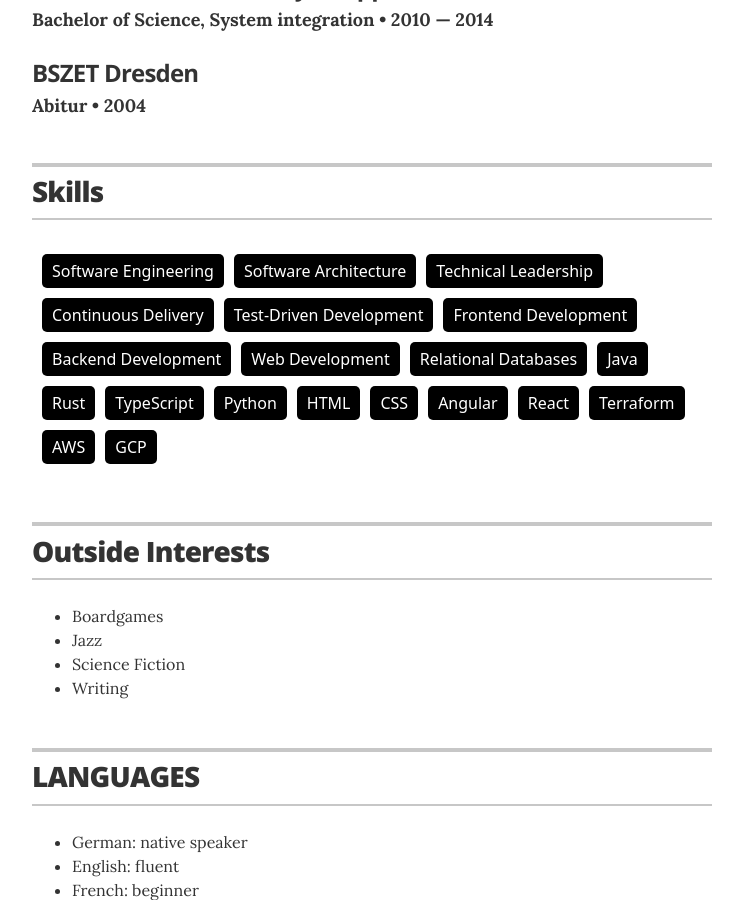
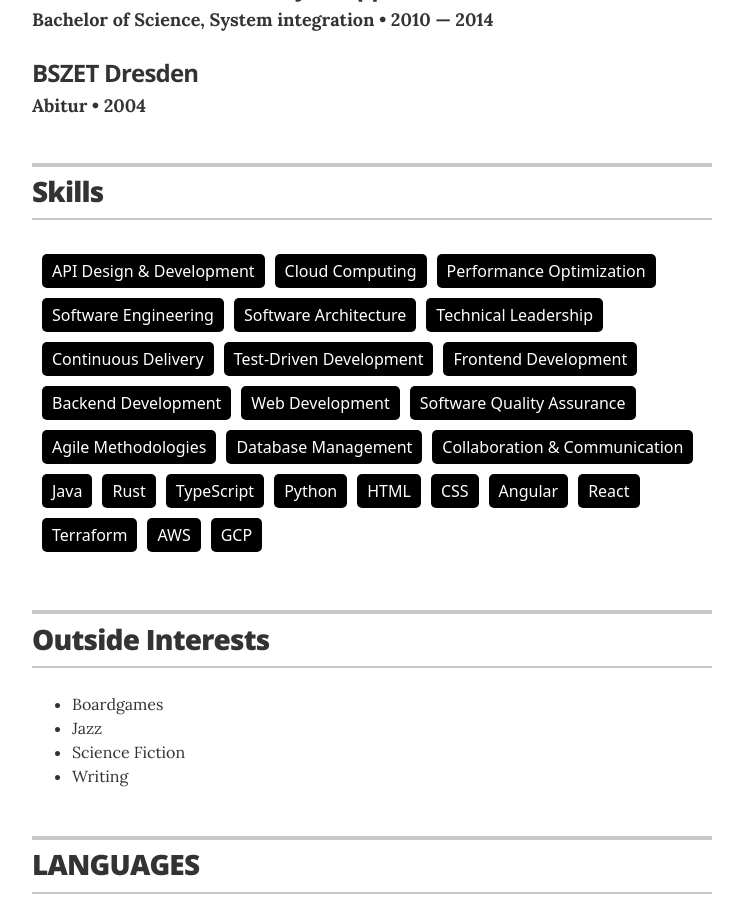
Before and after one commit to DiesDasJenes/DiesDasJenes.github.io, a Jekyll site: the page built from index.html, in a window 1280 px wide and 900 px high, scrolled down 1835 px. Shown: the whole window, without its empty margins (268-1011 px from the left). Built offline with Jekyll 4.4.1, drawn with Linux system fonts in a browser that asks for light colours.

Commit message:
Adding more skills and achievements

```diff
--- a/_data/experience.yml
+++ b/_data/experience.yml
@@ -4,7 +4,11 @@
   position:  Senior Software Developer Consultant
   duration: May, 2021 &mdash; Present
   summary: Developed and implemented microservices and cloud infrastructure for diverse client projects, ensuring scalable and robust solutions. Coached teams in Agile methodologies, fostering collaboration and continuous improvement. Led adoption of DevOps practices and Test-Driven Development, streamlining processes and enhancing code quality. Constructed backend and frontend applications with focus on test automation and continuous delivery. Advocated for pair programming to optimize team productivity.
-
+  achievemnts:
+    - achievement: Achieved tenfold reduction in cost per campaign for marketing and loyalty initiative via implementation of new application.
+    - achievement: Increased team performance at German-based eCommerce platform by coaching, decreasing 20% change failure rate.
+    - achievement: Directed small team to develop Python-based solution that minimized billing forecast processing time for project managers from hours to mere minutes.
+    - achievement: Received "exceeded role" feedback consistently for six consecutive years.
 
 -
   position:  Software Developer Consultant
--- a/_data/skills.yml
+++ b/_data/skills.yml
@@ -1,4 +1,7 @@
 # Skills
+- skill: API Design & Development
+- skill: Cloud Computing
+- skill: Performance Optimization
 - skill: Software Engineering
 - skill: Software Architecture
 - skill: Technical Leadership
@@ -7,7 +10,10 @@
 - skill: Frontend Development
 - skill: Backend Development
 - skill: Web Development
-- skill: Relational Databases
+- skill: Software Quality Assurance
+- skill: Agile Methodologies
+- skill: Database Management
+- skill: Collaboration & Communication
 - skill: Java
 - skill: Rust
 - skill: TypeScript
--- a/_layouts/resume.html
+++ b/_layouts/resume.html
@@ -61,6 +61,11 @@
           <h3 class="resume-item-title" itemprop="name">{{ job.company }}</h3>
           <h4 class="resume-item-details" itemprop="description">{{ job.position }} &bull; {{ job.duration }}</h4>
           <p class="resume-item-copy">{{ job.summary }}</p>
+          <ul class="resume-item-list">
+            {% for achievement in experience.achievements %}
+            <li>{{ achievement.achievement }}</li>
+            {% endfor %}
+          </ul>
         </div><!-- end of resume-item -->
         {% endfor %}
 
```
